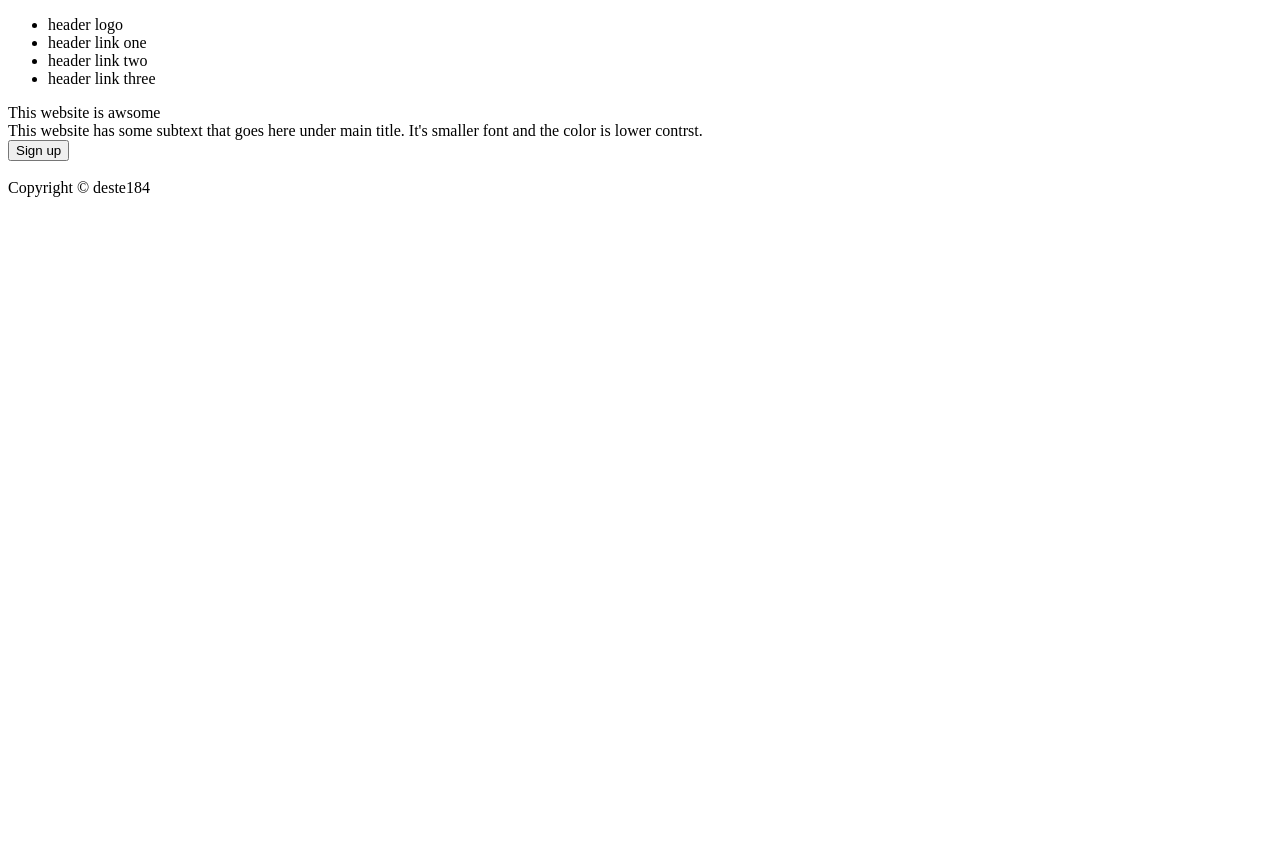
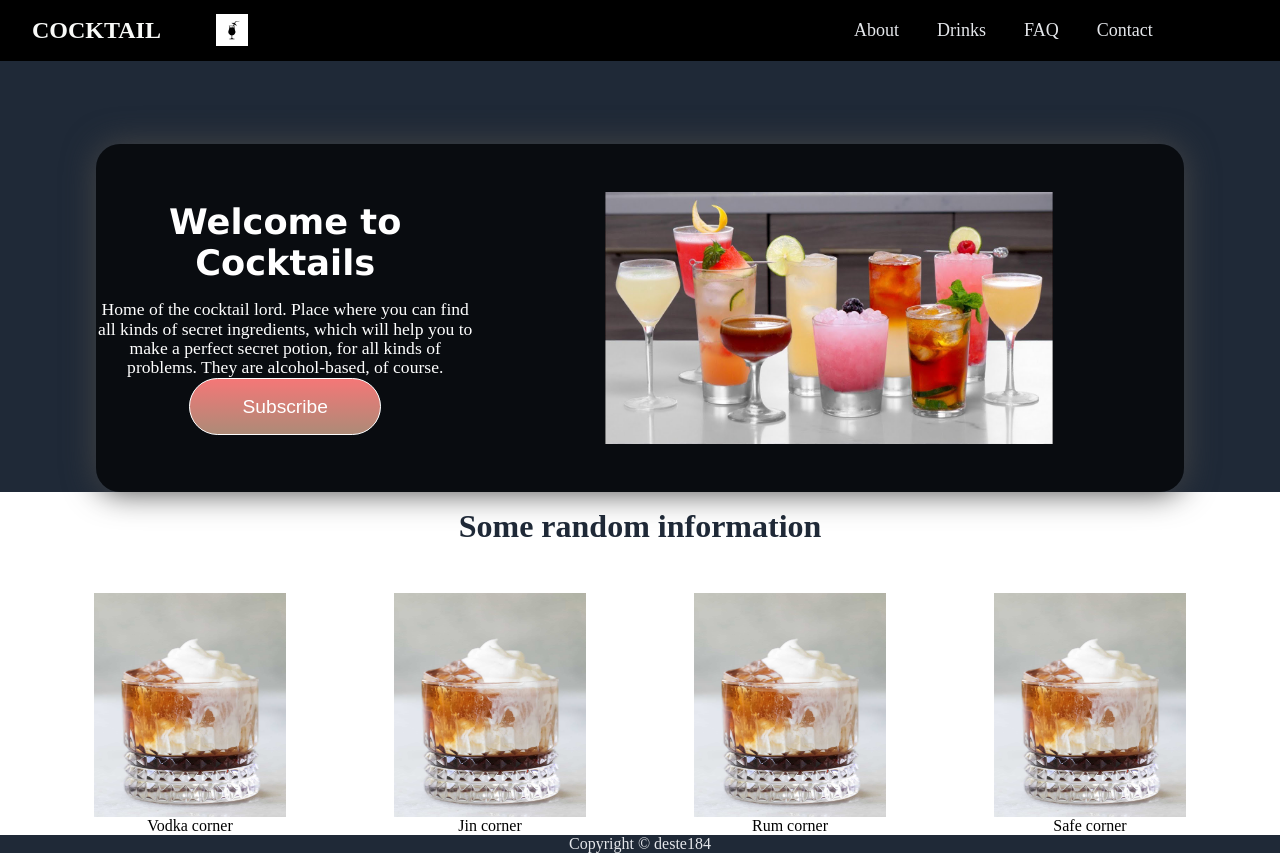
Before and after one commit to deste184/first-project, a plain HTML site: page index.html in a window 1280 px wide. Before the commit the page ends 800 px from the top, so only its background shows below. Drawn offline with Linux system fonts and the light colour scheme.

Commit message:
Add style.css and edit index.html

```diff
--- /dev/null
+++ b/css/style.css
@@ -0,0 +1,181 @@
+body {
+    margin: 0;
+}
+
+ul {
+    display: flex;
+    margin: 0;
+    padding: 0;
+    gap: 26px;
+    list-style: none;
+}
+
+.header {
+    width: 100%;
+    display: flex;
+    justify-content: space-between;
+    align-items: center;
+    background-color: black;
+    text-decoration: none;
+    position: fixed;
+    top: 0;
+    z-index: 9;
+}
+
+.leftBar {
+    display: flex;
+    align-items: center;
+    justify-content: space-between;
+    width: 16em;
+}
+
+.logoContainer {
+
+    display: flex;
+    justify-content: space-between;
+    align-items: center;
+    width: 8.8em;
+}
+
+.logo {
+    margin: 0.7em 0 0.7em 2.5vw;
+    font-size: 24px;
+    color: #F9FAF8;
+    font-weight: bold;
+}
+
+.logoImg {
+    display: flex;
+    align-items: center;
+    margin-right: 0.5em;
+    width: 2em;
+}
+
+.rightBar {
+    display: flex;
+    justify-content: center;
+    align-items: center;
+    width: 27em;
+    display: flex;
+    justify-content: space-between;
+    align-items: center;
+}
+
+li{
+    font-size: 18px;
+    color: #E5E7EB;
+    text-decoration: none;
+    padding: 0 6px;
+}
+
+.layer1 {
+    background: #1f2937;
+    display: flex;
+    flex-direction: column;
+}
+
+.layer1container {
+    width: 85%;
+    height: 100%;
+    border-radius: 1.5em;
+    margin: 9em auto 0 auto;
+    display: flex;
+    flex-direction: row;
+    justify-content: center;
+    align-items: center;
+    background-color: rgba(0, 0, 0, 0.7);
+    box-shadow: 0 0 2em rgb(69, 69, 69);
+}
+
+.layer1left {
+    color: white;
+    margin: 3em, 2em, 3em, 5em;
+    width: 40vw;
+    display: flex;
+    flex-direction: column;
+    justify-content: center;
+    align-content: center;
+}
+
+.welcome {
+    font-size: 2.2em;
+    font-weight: bold;
+    font-family: 'Lucida Sans', 'Lucida Sans Regular', 'Lucida Grande', 'Lucida Sans Unicode', Geneva, Verdana, sans-serif;
+    text-align: center;
+}
+
+.description {
+    margin-top: 1em;
+    font-size: 1.1em;
+    line-height: 1.1em;
+    text-align: center;
+
+}
+
+.subscribe {
+    margin-top: 2em;
+    border: 1px solid white;
+    border-radius: 2em;
+    width: 10em;
+    height: 3em;
+    color: white;
+    display: flex;
+    justify-content: center;
+    align-items: center;
+    margin: 0 auto;
+    font-size: 1.2em;
+    text-decoration: none;
+    background-image: linear-gradient(rgba(250, 0, 0, 0.5), rgba(107, 39, 0, 0.5));
+}
+
+.layer1img{
+    width: 35vw;
+}
+
+.layer1right{
+    width: 960px;
+    margin: 48px 0;
+    display: flex;
+    flex-direction: column;
+    align-items: center;
+}
+
+.layer2Heading {
+    font-size: 2em;
+    font-weight: bolder;
+    color: #1f2937;
+    text-align: center;
+    margin: 0.5em 1em 1.5em 1em;
+}
+
+
+.layer2TryMe {
+    display: flex;
+    flex-direction: row;
+    justify-content: space-around;
+    margin: 0 2.5em;
+    flex-wrap: wrap;
+}
+
+.vodkaContainer,
+.jinContainer,
+.rumContainer,
+.safeContainer {
+    display: flex;
+    flex-direction: column;
+    align-items: center;
+    flex: 1 1 0px;
+}
+
+.tryMe {
+    width: 12em;
+    height: 14em;
+}
+
+.footer {
+    background: #1f2937;
+    color: #E5E7EB;
+    display: flex;
+    align-items: center;
+    justify-content: center;
+}
--- a/index.html
+++ b/index.html
@@ -5,33 +5,65 @@
     <meta http-equiv="X-UA-Compatible" content="IE=edge">
     <meta name="viewport" content="width=device-width, initial-scale=1.0">
     <title>Coctails</title>
+    <link rel="stylesheet" href="./css/style.css">
 </head>
 <body>
-    <div class="body">
-        <div class="one">
-            <div class="header">
-                <ul>
-                    <li>header logo</li>
-                    <li>header link one</li>
-                    <li>header link two</li>
-                    <li>header link three</li>
-                </ul>
+    <div class="header">
+        <div class="leftBar">
+
+                <div class="logo">COCKTAIL</div>
+                <img class="logoImg" src="../first-project/img/logo.jpg" alt="logo">
+
+        </div>
+        <div class="rightBar">
+            <ul>
+                <li>About</li>
+                <li>Drinks</li>
+                <li>FAQ</li>
+                <li>Contact</li>
+            </ul>
+        </div>
+    </div>
+    <div class="layer1">
+        <div class="layer1container">
+            <div class="layer1left">
+                <div class="welcome">Welcome to Cocktails</div>
+                <div class="description">
+                    Home of the cocktail lord. Place where you can find all kinds of secret ingredients, which will help you to make a perfect secret potion, for all kinds of problems. They are alcohol-based, of course.
+                </div>
+                    <button class="subscribe">Subscribe</button>
             </div>
-            <div class="container">
-                <div class="split"></div>
-                    <div class="title">This website is awsome</div>
-                    <div class="text">
-                        This website has some subtext that goes here under main title. It's smaller font and the color is lower contrst.
-                    </div>
-                    <button class="signup">Sign up</button>
-                </div>
-                <img src="" alt="">
+            <div class="layer1right">
+                <img class="layer1img" src="../first-project/img/coctails.jpg" alt="1">
             </div>
         </div>
-        <div class="two"></div>
+    </div>
+    <div class="layer2">
+        <div class="layer2Container">
+            <div class="layer2Heading">Some random information</div>
+
+            <div class="layer2TryMe">
+                <div class="vodkaContainer">
+                    <img class="tryMe" src="../first-project/img/2.jpg" alt="2">
+                    <div>Vodka corner</div>
+                </div>
+                <div class="jinContainer">
+                    <img  class="tryMe" src="../first-project/img/2.jpg" alt="2">
+                    <div>Jin corner</div>
+                </div>
+                <div class="rumContainer">
+                    <img class="tryMe" src="../first-project/img/2.jpg" alt="2">
+                    <div>Rum corner</div>
+                </div>
+                <div class="safeContainer">
+                    <img class="tryMe" src="../first-project/img/2.jpg" alt="2">
+                    <div>Safe corner</div>
+                </div>
+            </div>
+        </div>
+    </div>
         <div class="three"></div>
         <div class="four"></div>
-    </div>
     <div class="footer">Copyright © deste184</div>
 </body>
 </html>
```
Also changed, not shown: img/2.jpg (added), img/coctails.jpg (added), img/logo.jpg (added).
